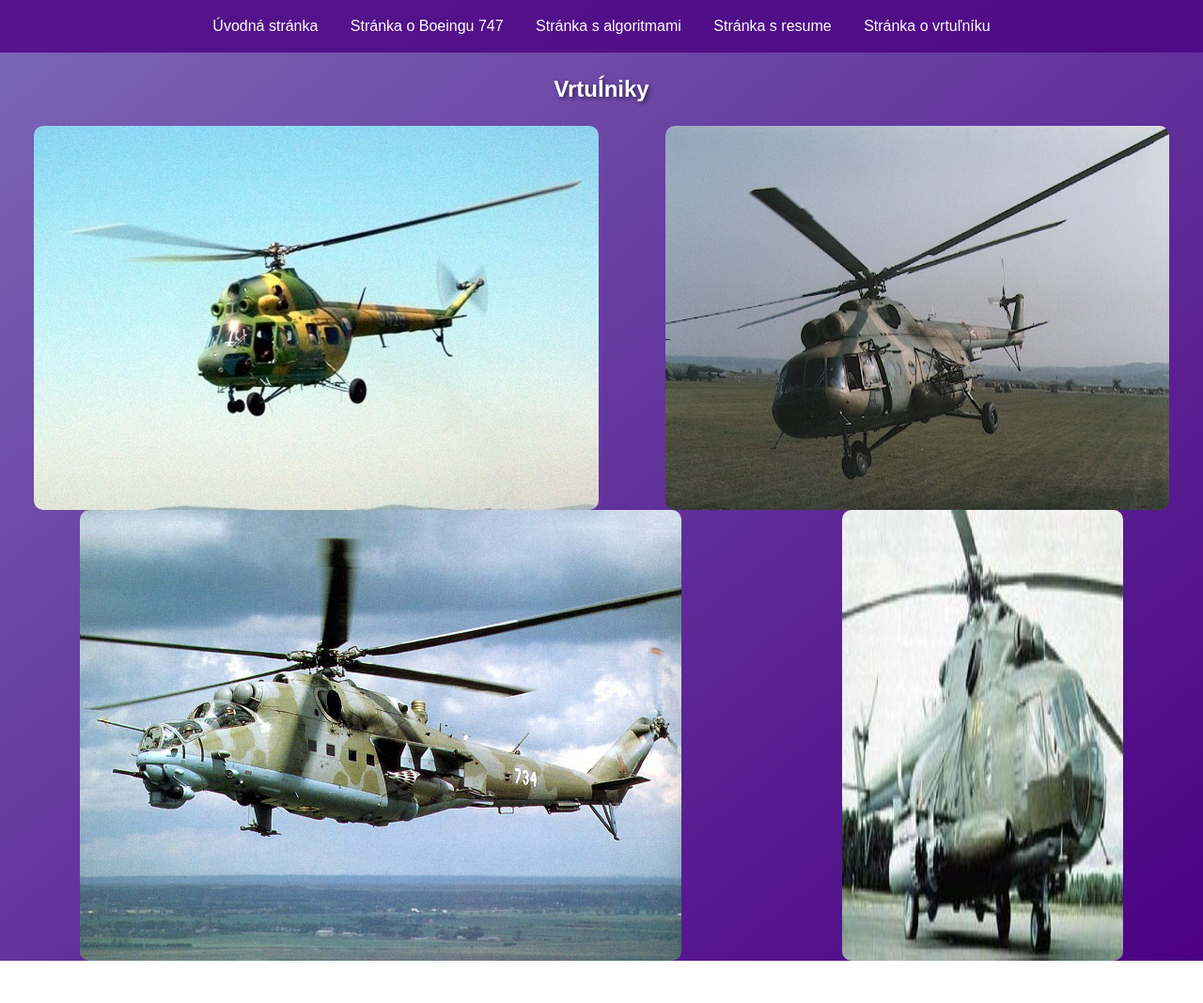
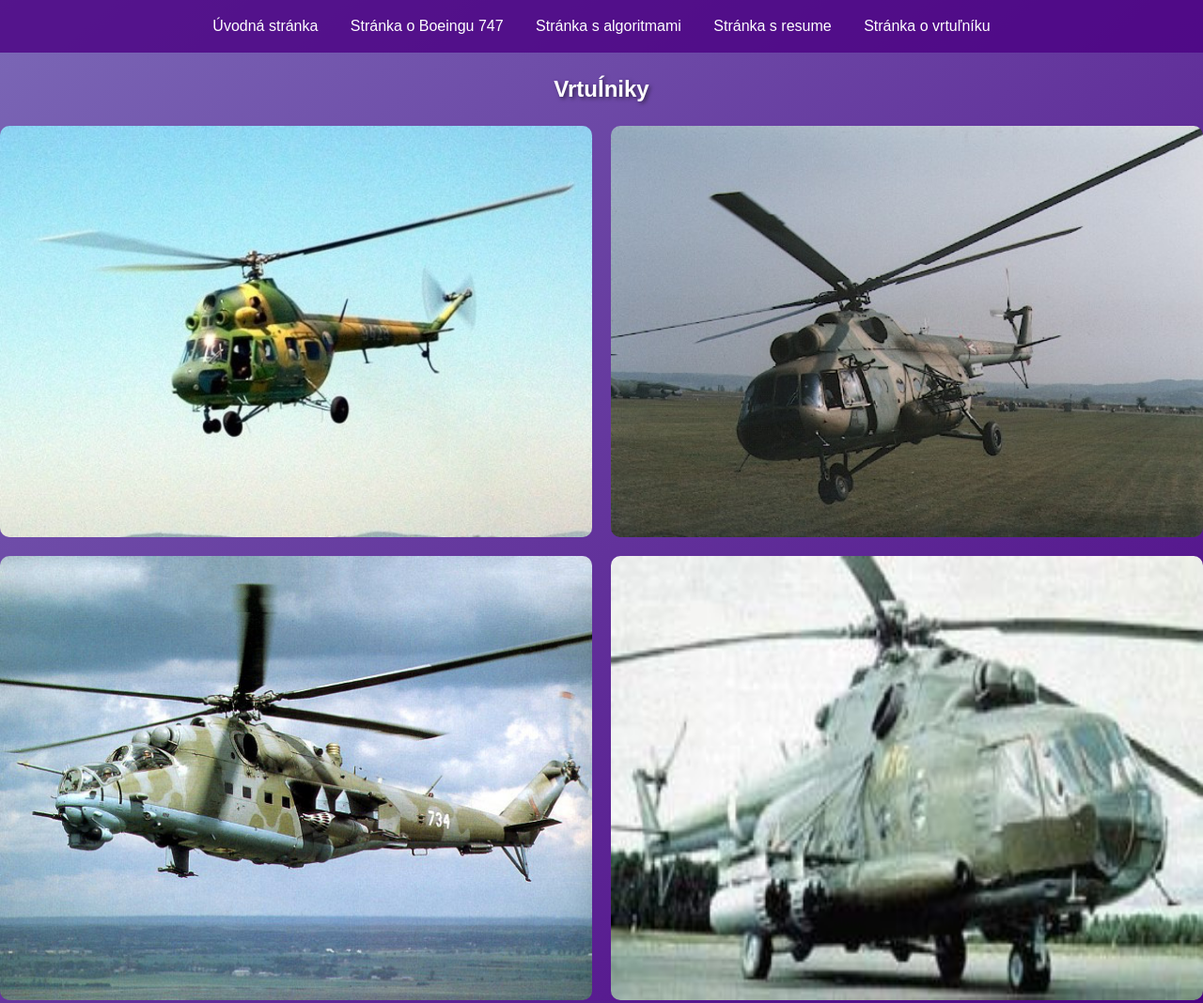
Before and after one commit to evasqsq/Uliana_Sinkovska, a plain HTML site: page vrtl.html in a window 1280 px wide. Shown: the top 1068 px of the page at 94% size. Before the commit the page ends 1023 px from the top, so only its background shows below. Drawn offline with Linux system fonts and the light colour scheme.

Commit message:
Update stls.css

```diff
--- a/stls.css
+++ b/stls.css
@@ -60,21 +60,23 @@ nav a:hover {
 }
 
 /* Стили для изображений */
-img {
-    max-width: 100%;
-    height: auto;
+.imgs_cont {
+    display: flex;
+    flex-wrap: wrap;
+    justify-content: space-between; /* Разделение между изображениями */
+    margin: 20px 0;
+}
+
+.imgs_cont img {
+    width: calc(50% - 10px); /* 50% ширины контейнера с отступом */
+    height: auto; /* Автоматическая высота */
+    margin-bottom: 20px; /* Отступ снизу для изображений */
     border-radius: 10px;
     transition: transform 0.3s ease;
 }
 
-.imgs_cont{
-    display:flex;
-    flex-wrap:wrap;
-    justify-content:space-around;
-}
-
-img:hover {
-    transform: scale(1.05);
+.imgs_cont img:hover {
+    transform: scale(1.05); /* Увеличение при наведении */
 }
 
 /* Стили для кнопок */
```
